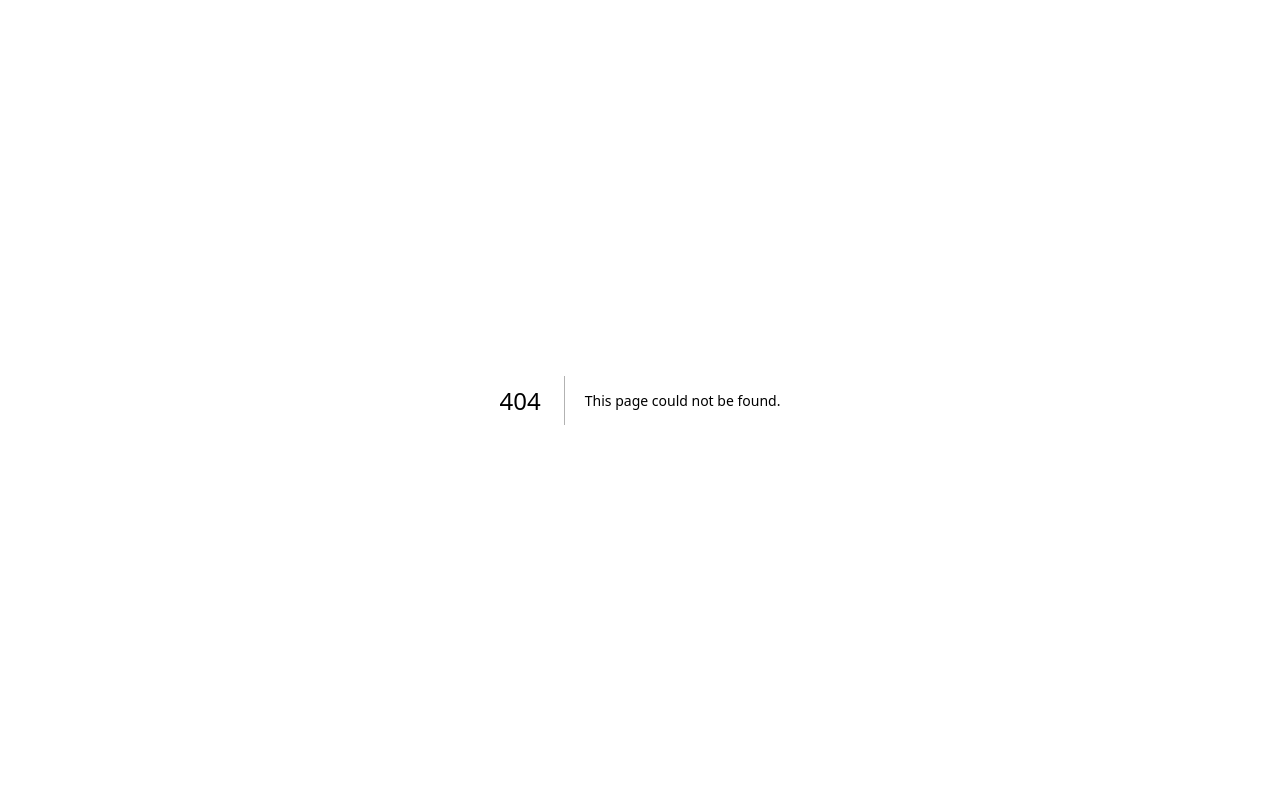
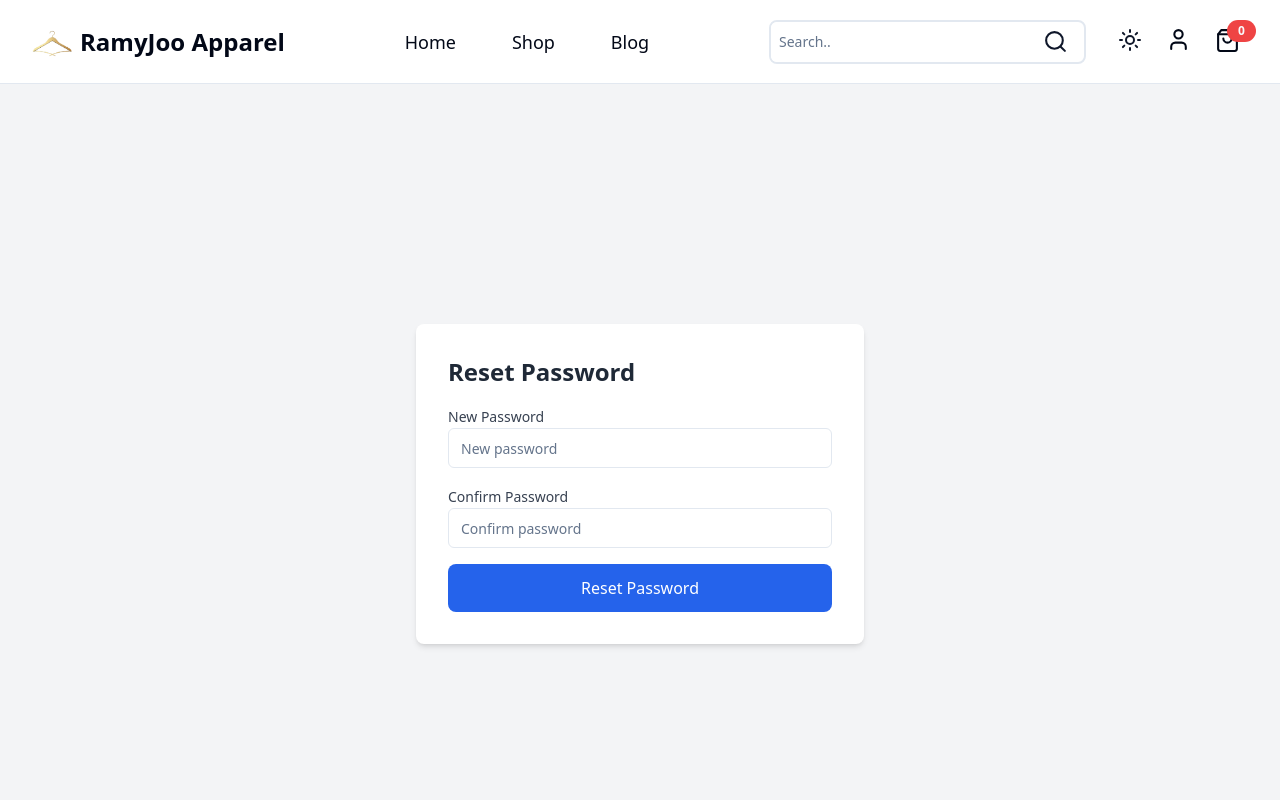
Before and after one commit to Adedayo-Data/RamyJoo-Apparel, a Next.js app: page /reset-password in a window 1280 px wide. Before the commit this address had no page. Shown: the top 800 px of the page. Built offline with nearby package versions, Linux system fonts and the light colour scheme.

Commit message:
FEAT: Implement reset password functionality with validation and user feedback

```diff
--- a/app/(main)/(auth)/forgot-password/page.tsx
+++ b/app/(main)/(auth)/forgot-password/page.tsx
@@ -1,8 +1,43 @@
+"use client";
 import { Input } from "@/components/ui/input";
 import { Label } from "@/components/ui/label";
-import React from "react";
+import React, { useState } from "react";
+import { API_URL } from "@/config/api";
 
 const ForgotPasswordPage = () => {
+  const [email, setEmail] = useState("");
+  const [loading, setLoading] = useState(false);
+  const [message, setMessage] = useState("");
+
+  const handleSubmit = async (e: React.FormEvent) => {
+    e.preventDefault();
+    setLoading(true);
+    setMessage("");
+
+    try {
+      const response = await fetch(`${API_URL}/auth/forgot-password`, {
+        method: "POST",
+        headers: {
+          "Content-Type": "application/json",
+        },
+        body: JSON.stringify({ email }),
+      });
+
+      const result = await response.json();
+
+      if (response.ok) {
+        setMessage("✅ Reset link sent to your email.");
+      } else {
+        setMessage(`❌ ${result.message || "Failed to send reset link."}`);
+      }
+    } catch (error) {
+      console.error("Error:", error);
+      setMessage("❌ Something went wrong. Please try again.");
+    } finally {
+      setLoading(false);
+    }
+  };
+
   return (
     <div className="flex items-center justify-center min-h-screen bg-gray-100 dark:bg-gray-800">
       <div className="bg-white dark:bg-gray-900 p-8 rounded-lg shadow-md w-full max-w-md">
@@ -13,28 +48,30 @@ const ForgotPasswordPage = () => {
           Please enter the email address associated with your account.
           We&apos;ll send you a link to reset your password.
         </p>
-        <form className="space-y-4">
+        <form className="space-y-4" onSubmit={handleSubmit}>
           <div>
-            <Label
-              htmlFor="email"
-              className="block text-sm font-medium text-gray-700 dark:text-gray-300"
-            >
+            <Label htmlFor="email" className="block text-sm font-medium text-gray-700 dark:text-gray-300">
               Email Address
             </Label>
             <Input
               type="email"
               id="email"
               placeholder="you@example.com"
+              value={email}
+              onChange={(e) => setEmail(e.target.value)}
               className="w-full border border-gray-300 dark:border-gray-700 rounded-lg px-4 py-2 focus:outline-none"
+              required
             />
           </div>
           <button
             type="submit"
+            disabled={loading}
             className="w-full bg-blue-500 dark:bg-blue-600 text-white py-3 px-6 rounded-lg hover:bg-blue-600 dark:hover:bg-blue-700 focus:outline-none"
           >
-            Reset Password
+            {loading ? "Sending..." : "Reset Password"}
           </button>
         </form>
+        {message && <p className="mt-4 text-sm text-center text-red-500">{message}</p>}
       </div>
     </div>
   );
--- /dev/null
+++ b/app/(main)/(auth)/reset-password/page.tsx
@@ -0,0 +1,108 @@
+'use client';
+
+import React, { useState } from "react";
+import { useRouter, useSearchParams } from "next/navigation";
+import { Input } from "@/components/ui/input";
+import { Label } from "@/components/ui/label";
+import { API_URL } from "@/config/api";
+
+const ResetPasswordPage = () => {
+  const router = useRouter();
+  const searchParams = useSearchParams();
+  const token = searchParams.get("token");
+
+  const [newPassword, setNewPassword] = useState("");
+  const [confirmPassword, setConfirmPassword] = useState("");
+  const [loading, setLoading] = useState(false);
+  const [message, setMessage] = useState("");
+
+  const handleReset = async (e: React.FormEvent<HTMLFormElement>) => {
+    e.preventDefault();
+
+    if (newPassword !== confirmPassword) {
+      return setMessage("Passwords do not match.");
+    }
+
+    setLoading(true);
+    setMessage("");
+
+    try {
+      const res =await fetch(`${API_URL}/auth/reset-password`, {
+        method: "POST",
+        headers: { "Content-Type": "application/json" },
+        body: JSON.stringify({
+            token,
+            newPassword
+        }),
+    });
+
+      const data = await res.json();
+
+      if (res.ok) {
+        setMessage("Password has been reset successfully.");
+        setTimeout(() => {
+          router.push("/login");
+        }, 2000);
+      } else {
+        setMessage(data?.message || "Something went wrong.");
+      }
+    } catch (err) {
+      setMessage("Network error. Please try again.");
+    } finally {
+      setLoading(false);
+    }
+  };
+
+  return (
+    <div className="flex items-center justify-center min-h-screen bg-gray-100 dark:bg-gray-800">
+      <div className="bg-white dark:bg-gray-900 p-8 rounded-lg shadow-md w-full max-w-md">
+        <h2 className="text-2xl font-bold text-gray-800 dark:text-white mb-4">
+          Reset Password
+        </h2>
+        <form className="space-y-4" onSubmit={handleReset}>
+          <div>
+            <Label htmlFor="newPassword" className="text-sm text-gray-700 dark:text-gray-300">
+              New Password
+            </Label>
+            <Input
+              type="password"
+              id="newPassword"
+              placeholder="New password"
+              value={newPassword}
+              onChange={(e) => setNewPassword(e.target.value)}
+            />
+          </div>
+
+          <div>
+            <Label htmlFor="confirmPassword" className="text-sm text-gray-700 dark:text-gray-300">
+              Confirm Password
+            </Label>
+            <Input
+              type="password"
+              id="confirmPassword"
+              placeholder="Confirm password"
+              value={confirmPassword}
+              onChange={(e) => setConfirmPassword(e.target.value)}
+            />
+          </div>
+
+          <button
+            type="submit"
+            disabled={loading}
+            className="w-full bg-blue-600 text-white py-3 px-6 rounded-lg hover:bg-blue-700 transition-colors disabled:opacity-50"
+          >
+            {loading ? "Resetting..." : "Reset Password"}
+          </button>
+
+          {message && (
+            <p className="text-center text-sm text-red-600 dark:text-red-400 mt-2">
+              {message}
+            </p>
+          )}
+        </form>
+      </div>
+    </div>
+  );
+};
+
+export default ResetPasswordPage;
```
